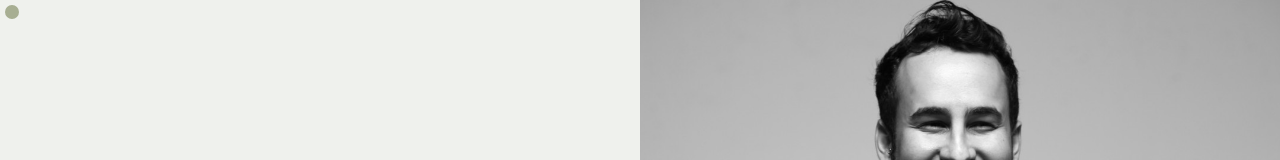
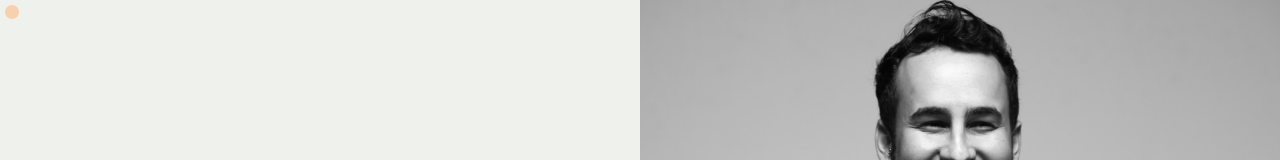
Before and after one commit to t-minini/my-website-v3, a React (Create React App) app: page / in a window 1280 px wide. Shown: the top 160 px of the page. Built offline with nearby package versions, Linux system fonts and the light colour scheme; a web font is replaced by a local one.

Commit message:
mouse cursor colour changed

```diff
--- a/src/components/cursor/Cursor.module.css
+++ b/src/components/cursor/Cursor.module.css
@@ -2,6 +2,6 @@
   position: fixed;
   pointer-events: none;
   opacity: 0.5;
-  fill: #606c38;
+  fill: var(--orange);
   z-index: 1000;
 }
```
